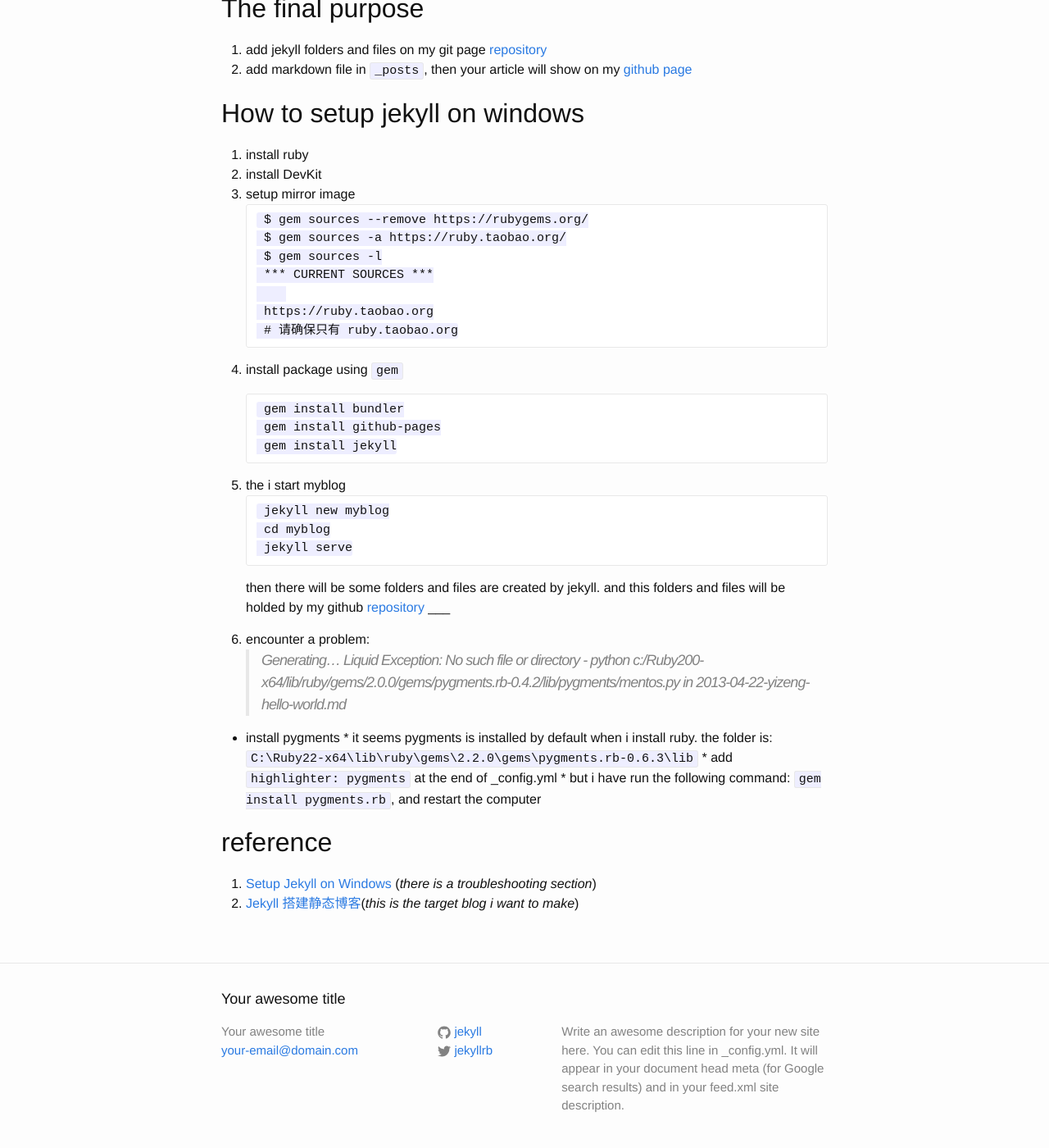
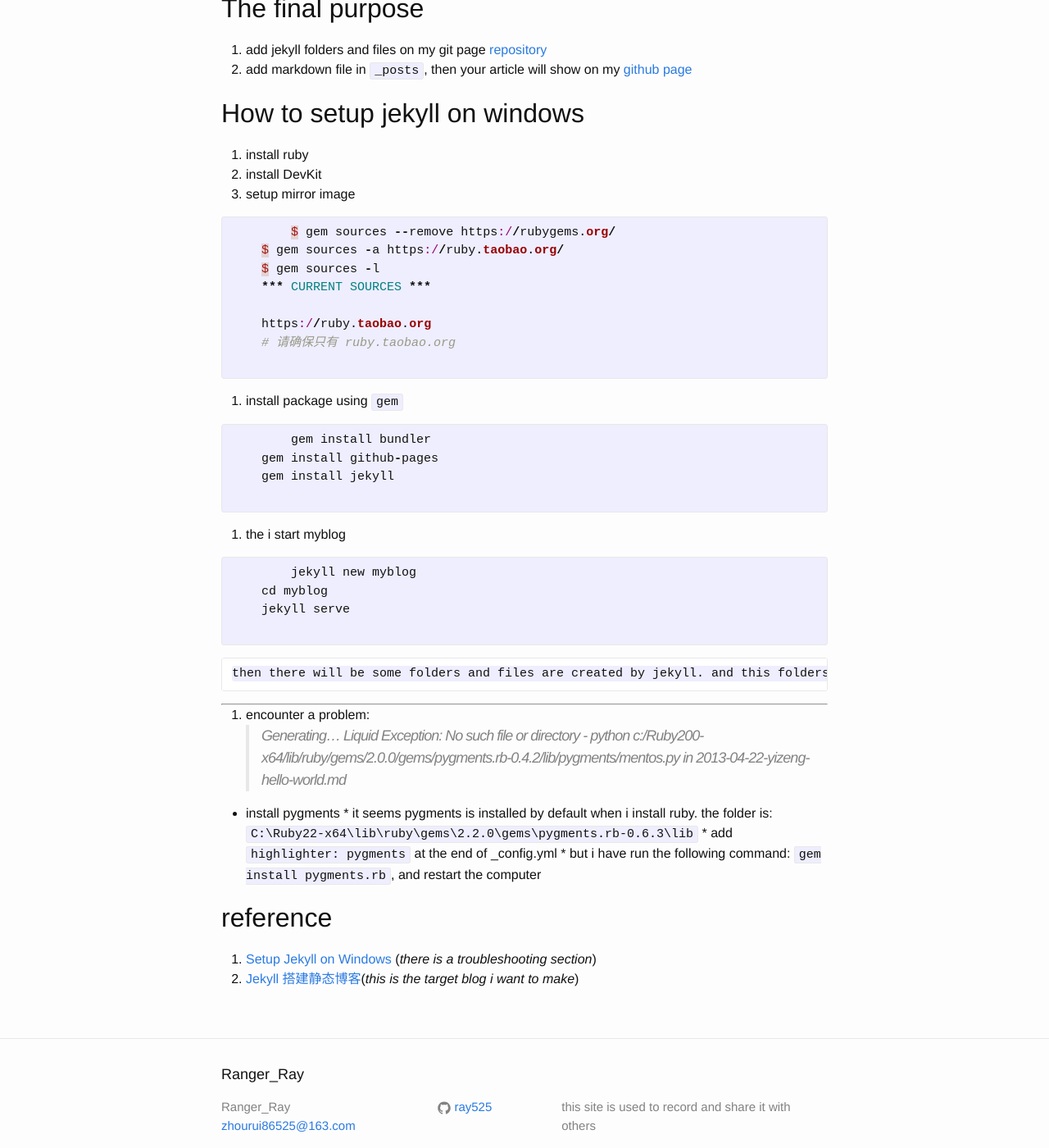
Before and after one commit to ray525/ray525.github.io, a Jekyll site: the page built from _posts/2015-09-05-how-to-create-this-blog.markdown, in a window 1280 px wide and 1400 px high, scrolled down 214 px. Shown: the whole window at 82% size. Built offline with Jekyll 4.4.1, drawn with Linux system fonts in a browser that asks for light colours; some of the changed text lies outside the part shown.

Commit message:
just use jekyll

````diff
--- a/_config.yml
+++ b/_config.yml
@@ -1,15 +1,12 @@
 # Site settings
-title: Your awesome title
-email: your-email@domain.com
+title: Ranger_Ray
+email: zhourui86525@163.com
 description: > # this means to ignore newlines until "baseurl:"
-  Write an awesome description for your new site here. You can edit this
-  line in _config.yml. It will appear in your document head meta (for
-  Google search results) and in your feed.xml site description.
+  this site is used to record and share it with others
 baseurl: "" # the subpath of your site, e.g. /blog/
 url: "http://yourdomain.com" # the base hostname & protocol for your site
-twitter_username: jekyllrb
-github_username:  jekyll
-
+github_username:  ray525
+timezone: Asia/Shanghai
 # Build settings
 markdown: kramdown
 highlighter: pygments
--- a/_posts/2015-08-24-how-to-create-this-blog.markdown
+++ b/_posts/2015-09-05-how-to-create-this-blog.markdown
@@ -12,31 +12,32 @@
 1. install ruby
 2. install DevKit
 3. setup mirror image
-    ```
-    $ gem sources --remove https://rubygems.org/
+	{% highlight ruby %}
+	$ gem sources --remove https://rubygems.org/
     $ gem sources -a https://ruby.taobao.org/
     $ gem sources -l
     *** CURRENT SOURCES ***
 
     https://ruby.taobao.org
     # 请确保只有 ruby.taobao.org
-    ```
+	{% endhighlight %}
 4. install package using  `gem`
-
-    ```
-    gem install bundler
+	{% highlight ruby %}
+	gem install bundler
     gem install github-pages
     gem install jekyll
-    ```
+    {% endhighlight %}
 
 5. the i start myblog
-    ```
-    jekyll new myblog
+	{% highlight ruby %}
+	jekyll new myblog
     cd myblog
     jekyll serve
-    ```
+    {% endhighlight %}
     then there will be some folders and files are created by jekyll. and this folders and files will be holded by my github [repository](https://github.com/ray525/ray525.github.io)
-___
+
+---
+
 6. encounter a problem:
     > Generating... Liquid Exception: No such file or directory - python c:/Ruby200-x64/lib/ruby/gems/2.0.0/gems/pygments.rb-0.4.2/lib/pygments/mentos.py in 2013-04-22-yizeng-hello-world.md
 
--- a/index.html
+++ b/index.html
@@ -11,6 +11,7 @@
       <li>
         <span class="post-meta">{{ post.date | date: "%b %-d, %Y" }}</span>
 
+
         <h2>
           <a class="post-link" href="{{ post.url | prepend: site.baseurl }}">{{ post.title }}</a>
         </h2>
````
Also changed, not shown: other parts of _posts/2015-09-05-how-to-create-this-blog.markdown (+1 -1 lines), 1 other file.
